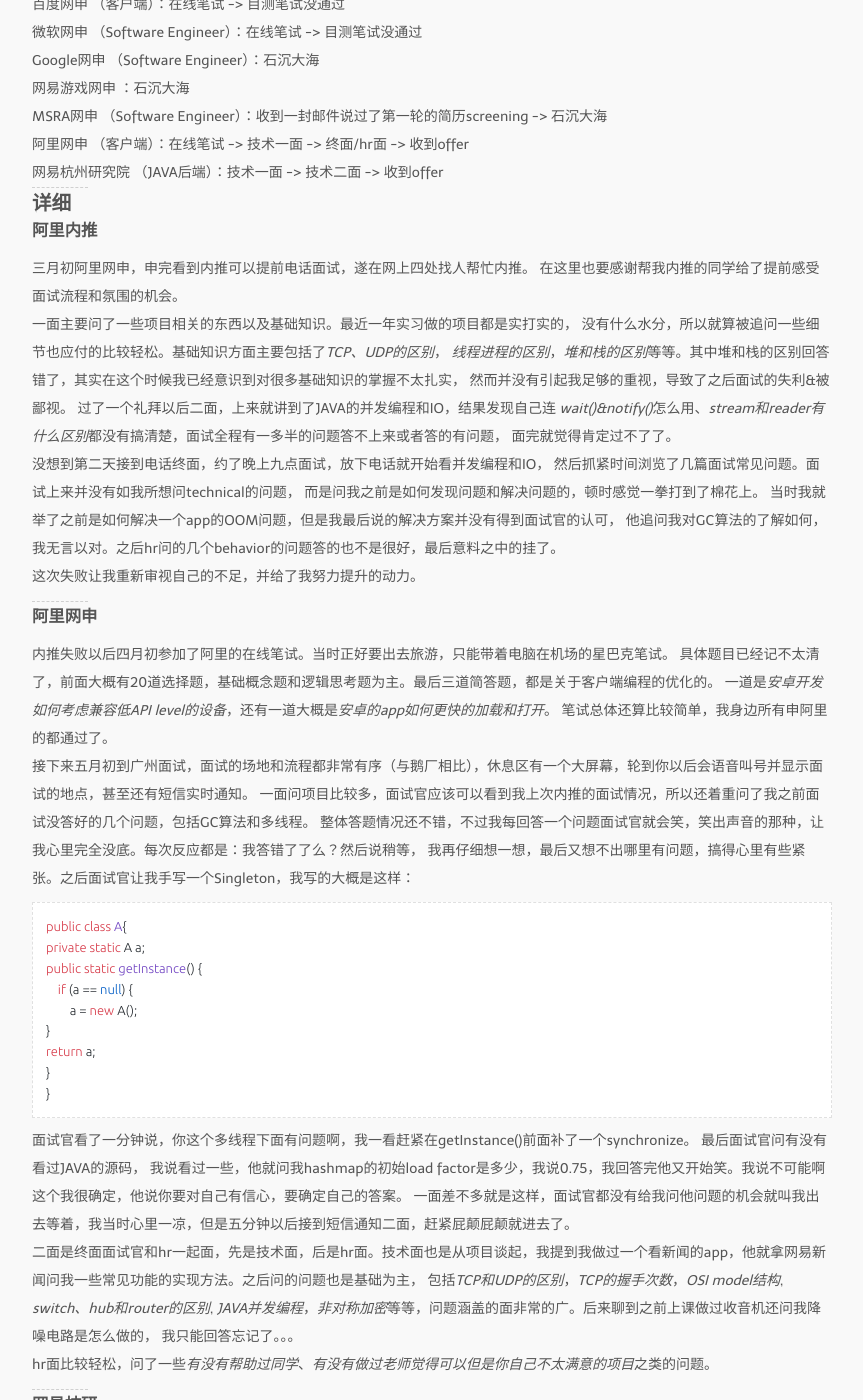
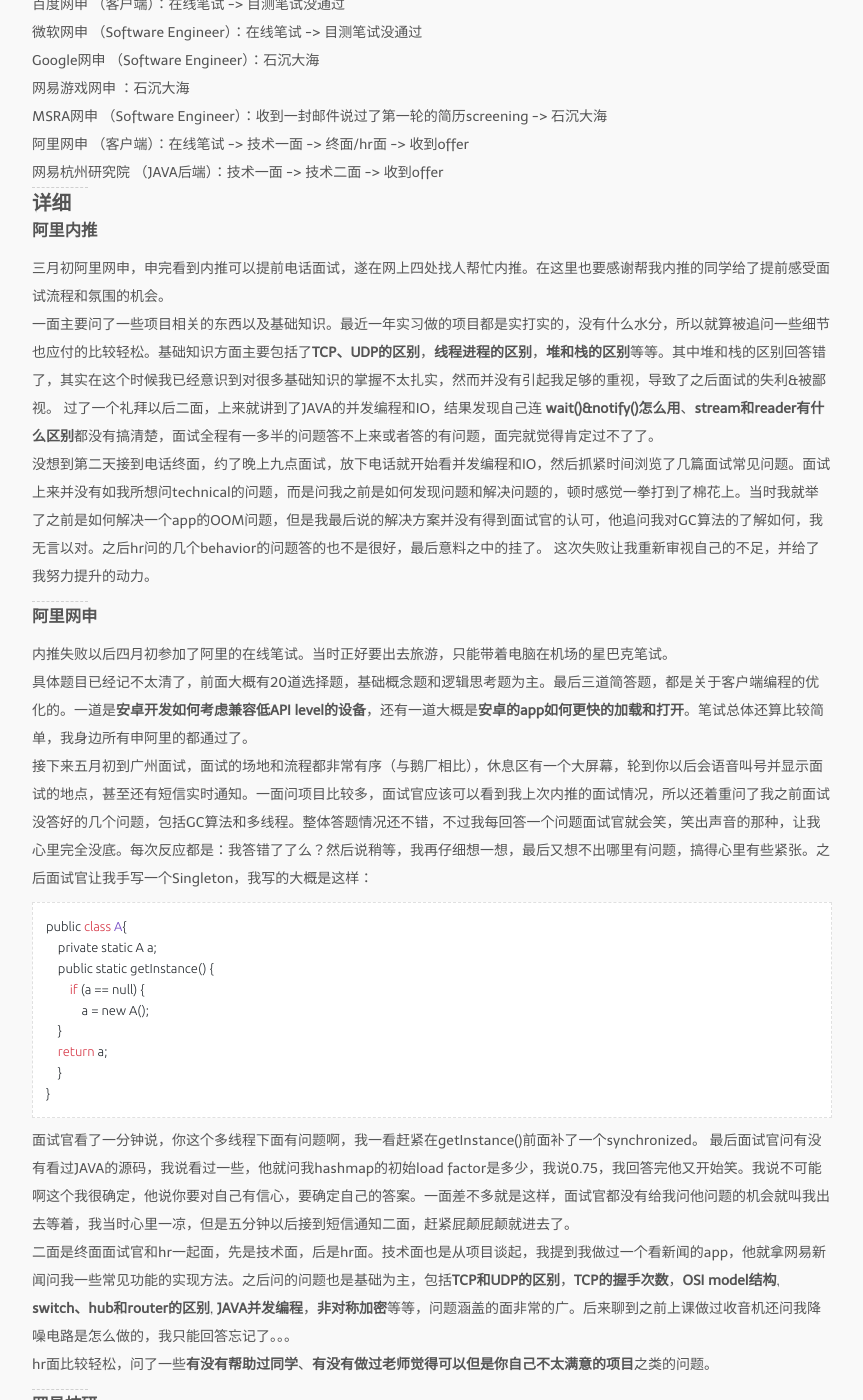
Before and after one commit to grayy921013/grayy921013.github.io, a Jekyll site: the page built from index.markdown, in a window 1280 px wide and 1400 px high, scrolled down 456 px. Shown: the whole window, without its empty margins (208-1071 px from the left). Built offline with Jekyll 4.4.1, drawn with Linux system fonts in a browser that asks for light colours; nearby versions of some CDN libraries; Markdown is read by kramdown in place of the engine named in the settings; a script that is not in the unit is left out; some of the changed text lies outside the part shown.

Commit message:
blog and style update

```diff
--- a/_layouts/post.html
+++ b/_layouts/post.html
@@ -49,7 +49,7 @@ layout: default
   <script type="text/javascript">
       var disqus_shortname = '{{ site.disqus }}';
       var disqus_identifier = '{{ page.guid }}';
-
+	  leave_comment();
       function leave_comment() {
           var dsq = document.createElement('script'); dsq.type = 'text/javascript'; dsq.async = true;
           dsq.src = 'http://' + disqus_shortname + '.disqus.com/embed.js';
--- a/_posts/2015-05-09-interview-review.markdown
+++ b/_posts/2015-05-09-interview-review.markdown
@@ -7,11 +7,7 @@ tags:
   - internship
 ---
 
-最近两个月一直在找暑期实习，一开始觉得最近一年的实习经历能给自己加很多分。
-然而投了很多份简历，有的石沉大海，有的在途中被刷。
-期间对自己产生过质疑，也感到过气馁。然而挫折也有它好的一面，它让我发现并
-直面我的不足，从而不断提升自己。每天下班以后虽然疲惫，但仍然坚持花些许时间读一些
-关于coding的书，刷一两道leetcode。
+最近两个月一直在找暑期实习，一开始觉得最近一年的实习经历能给自己加很多分。然而投了很多份简历，有的石沉大海，有的在途中被刷。期间对自己产生过质疑，也感到过气馁。然而挫折也有它好的一面，它让我发现并直面我的不足，从而不断提升自己。每天下班以后虽然疲惫，但仍然坚持花些许时间读一些关于coding的书，刷一两道leetcode。
 终于在前几天拿到了阿里的offer。在这里简单记录一下这段时间笔试和面试的经历和收获。
 
 ## 概览
@@ -31,34 +27,19 @@ tags:
 
 ## 详细
 ### 阿里内推
-三月初阿里网申，申完看到内推可以提前电话面试，遂在网上四处找人帮忙内推。
-在这里也要感谢帮我内推的同学给了提前感受面试流程和氛围的机会。
-一面主要问了一些项目相关的东西以及基础知识。最近一年实习做的项目都是实打实的，
-没有什么水分，所以就算被追问一些细节也应付的比较轻松。基础知识方面主要包括了*TCP、UDP的区别*，
-*线程进程的区别*，*堆和栈的区别*等等。其中堆和栈的区别回答错了，其实在这个时候我已经意识到对很多基础知识的掌握不太扎实，
-然而并没有引起我足够的重视，导致了之后面试的失利&被鄙视。
+三月初阿里网申，申完看到内推可以提前电话面试，遂在网上四处找人帮忙内推。在这里也要感谢帮我内推的同学给了提前感受面试流程和氛围的机会。
+一面主要问了一些项目相关的东西以及基础知识。最近一年实习做的项目都是实打实的，没有什么水分，所以就算被追问一些细节也应付的比较轻松。基础知识方面主要包括了**TCP、UDP的区别**，**线程进程的区别**，**堆和栈的区别**等等。其中堆和栈的区别回答错了，其实在这个时候我已经意识到对很多基础知识的掌握不太扎实，然而并没有引起我足够的重视，导致了之后面试的失利&被鄙视。
 过了一个礼拜以后二面，上来就讲到了JAVA的并发编程和IO，结果发现自己连
-*wait()&notify()*怎么用、*stream和reader有什么区别*都没有搞清楚，面试全程有一多半的问题答不上来或者答的有问题，
-面完就觉得肯定过不了了。
-没想到第二天接到电话终面，约了晚上九点面试，放下电话就开始看并发编程和IO，
-然后抓紧时间浏览了几篇面试常见问题。面试上来并没有如我所想问technical的问题，
-而是问我之前是如何发现问题和解决问题的，顿时感觉一拳打到了棉花上。
-当时我就举了之前是如何解决一个app的OOM问题，但是我最后说的解决方案并没有得到面试官的认可，
-他追问我对GC算法的了解如何，我无言以对。之后hr问的几个behavior的问题答的也不是很好，最后意料之中的挂了。
-这次失败让我重新审视自己的不足，并给了我努力提升的动力。
+**wait()&notify()怎么用**、**stream和reader有什么区别**都没有搞清楚，面试全程有一多半的问题答不上来或者答的有问题，面完就觉得肯定过不了了。
+没想到第二天接到电话终面，约了晚上九点面试，放下电话就开始看并发编程和IO，然后抓紧时间浏览了几篇面试常见问题。面试上来并没有如我所想问technical的问题，而是问我之前是如何发现问题和解决问题的，顿时感觉一拳打到了棉花上。当时我就举了之前是如何解决一个app的OOM问题，但是我最后说的解决方案并没有得到面试官的认可，他追问我对GC算法的了解如何，我无言以对。之后hr问的几个behavior的问题答的也不是很好，最后意料之中的挂了。  这次失败让我重新审视自己的不足，并给了我努力提升的动力。
 
 ---
 ### 阿里网申
 内推失败以后四月初参加了阿里的在线笔试。当时正好要出去旅游，只能带着电脑在机场的星巴克笔试。
-具体题目已经记不太清了，前面大概有20道选择题，基础概念题和逻辑思考题为主。最后三道简答题，都是关于客户端编程的优化的。
-一道是*安卓开发如何考虑兼容低API level的设备*，还有一道大概是*安卓的app如何更快的加载和打开*。
-笔试总体还算比较简单，我身边所有申阿里的都通过了。
-接下来五月初到广州面试，面试的场地和流程都非常有序（与鹅厂相比），休息区有一个大屏幕，轮到你以后会语音叫号并显示面试的地点，甚至还有短信实时通知。
-一面问项目比较多，面试官应该可以看到我上次内推的面试情况，所以还着重问了我之前面试没答好的几个问题，包括GC算法和多线程。
-整体答题情况还不错，不过我每回答一个问题面试官就会笑，笑出声音的那种，让我心里完全没底。每次反应都是：我答错了了么？然后说稍等，
-我再仔细想一想，最后又想不出哪里有问题，搞得心里有些紧张。之后面试官让我手写一个Singleton，我写的大概是这样：
-
-    public class A{
+具体题目已经记不太清了，前面大概有20道选择题，基础概念题和逻辑思考题为主。最后三道简答题，都是关于客户端编程的优化的。一道是**安卓开发如何考虑兼容低API level的设备**，还有一道大概是**安卓的app如何更快的加载和打开**。笔试总体还算比较简单，我身边所有申阿里的都通过了。
+接下来五月初到广州面试，面试的场地和流程都非常有序（与鹅厂相比），休息区有一个大屏幕，轮到你以后会语音叫号并显示面试的地点，甚至还有短信实时通知。一面问项目比较多，面试官应该可以看到我上次内推的面试情况，所以还着重问了我之前面试没答好的几个问题，包括GC算法和多线程。整体答题情况还不错，不过我每回答一个问题面试官就会笑，笑出声音的那种，让我心里完全没底。每次反应都是：我答错了了么？然后说稍等，我再仔细想一想，最后又想不出哪里有问题，搞得心里有些紧张。之后面试官让我手写一个Singleton，我写的大概是这样：
+{% highlight python %}
+public class A{
     private static A a;
     public static getInstance() {
         if (a == null) {
@@ -66,26 +47,18 @@ tags:
     }
     return a;
     }
-    }
-
-面试官看了一分钟说，你这个多线程下面有问题啊，我一看赶紧在getInstance()前面补了一个synchronize。 最后面试官问有没有看过JAVA的源码，
-我说看过一些，他就问我hashmap的初始load factor是多少，我说0.75，我回答完他又开始笑。我说不可能啊这个我很确定，他说你要对自己有信心，要确定自己的答案。
-一面差不多就是这样，面试官都没有给我问他问题的机会就叫我出去等着，我当时心里一凉，但是五分钟以后接到短信通知二面，赶紧屁颠屁颠就进去了。
-二面是终面面试官和hr一起面，先是技术面，后是hr面。技术面也是从项目谈起，我提到我做过一个看新闻的app，他就拿网易新闻问我一些常见功能的实现方法。之后问的问题也是基础为主，
-包括*TCP和UDP的区别*，*TCP的握手次数*，*OSI model结构*, *switch、hub和router的区别*, *JAVA并发编程*，*非对称加密*等等，问题涵盖的面非常的广。后来聊到之前上课做过收音机还问我降噪电路是怎么做的，
-我只能回答忘记了。。。
-hr面比较轻松，问了一些*有没有帮助过同学*、*有没有做过老师觉得可以但是你自己不太满意的项目*之类的问题。
+}
+{% endhighlight %}
+面试官看了一分钟说，你这个多线程下面有问题啊，我一看赶紧在getInstance()前面补了一个synchronized。 最后面试官问有没有看过JAVA的源码，我说看过一些，他就问我hashmap的初始load factor是多少，我说0.75，我回答完他又开始笑。我说不可能啊这个我很确定，他说你要对自己有信心，要确定自己的答案。一面差不多就是这样，面试官都没有给我问他问题的机会就叫我出去等着，我当时心里一凉，但是五分钟以后接到短信通知二面，赶紧屁颠屁颠就进去了。
+二面是终面面试官和hr一起面，先是技术面，后是hr面。技术面也是从项目谈起，我提到我做过一个看新闻的app，他就拿网易新闻问我一些常见功能的实现方法。之后问的问题也是基础为主，包括**TCP和UDP的区别**，**TCP的握手次数**，**OSI model结构**, **switch、hub和router的区别**, **JAVA并发编程**，**非对称加密**等等，问题涵盖的面非常的广。后来聊到之前上课做过收音机还问我降噪电路是怎么做的，我只能回答忘记了。。。
+hr面比较轻松，问了一些**有没有帮助过同学**、**有没有做过老师觉得可以但是你自己不太满意的项目**之类的问题。
 
 ---
 ### 网易杭研
 今天刚刚接到hr的电话说通过了面试，但是我已经接了阿里的offer，只能和hr说不好意思。
 网易申的职位不是客户端，所以相关的经验会少很多，不过还好仍然是JAVA。为了准备一面周末特地找了本书突击了servelet的基本原理。
-一面最主要问得是TCP的基本概念，问得比较细，闻到了congestion control和flow control，涉及了slow start、sliding window等等很多基础概念
-（面试的时候基本上是边说边想，学基础protocol已经过了挺久的了有些都忘的差不多了）。之后问了JAVA的并发编程主要有哪些做法，
-我说有可重入锁、wait&notify、concurrent collection的库以及executor service。然后他问在IO主导的情况下，线程池的数量应该设置的比实际核心数多还是少，
-这里我回答错了，答案应该是多，因为IO主导的程序大多数的线程会block在IO操作上，所以将pool开的大一些可以让performance更好。最后问了一下servelet的原理以及nio的使用。
-一个多星期以后接到电话二面。二面持续了一个小时以上，基本上都在谈项目，面试官非常喜欢在小地方问问题，从PHP问到Android再问到JAVA基础，基本上都是在我对项目描述的基础上提出新的问题让我解决，
-或者是问我当初为什么要这样设计。
+一面最主要问得是TCP的基本概念，问得比较细，问到了congestion control和flow control，涉及了slow start、sliding window等等很多基础概念（面试的时候基本上是边说边想，学基础protocol已经过了挺久的了有些都忘的差不多了）。之后问了JAVA的并发编程主要有哪些做法，我说有可重入锁、wait&notify、concurrent collection的库以及executor service。然后他问在IO主导的情况下，线程池的数量应该设置的比实际核心数多还是少，这里我回答错了，答案应该是多，因为IO主导的程序大多数的线程会block在IO操作上，所以将pool开的大一些可以让performance更好。最后问了一下servelet的原理以及nio的使用。
+一个多星期以后接到电话二面。二面持续了一个小时以上，基本上都在谈项目，面试官非常喜欢在小地方问问题，从PHP问到Android再问到JAVA基础，基本上都是在我对项目描述的基础上提出新的问题让我解决，或者是问我当初为什么要这样设计。
 
 ---
 ##总结
--- a/index.markdown
+++ b/index.markdown
@@ -20,21 +20,6 @@ layout: default
       {% endfor %}
     </span>
     {% endif %}
-    <!-- BEGIN this would not work on any other domain -->
-    <span
-      class           = 'like-wrapper'
-      like-shortname  = '{{ site.disqus }}'
-      like-identifier = '{{ post.guid }}'
-      like-name       = '{{ post.title }}'
-      like-link       = '{{ site.atom-baseurl }}{{ page.url }}'
-      like-btn        = '&#xf087;'
-    ></span>
-    <script type="text/javascript">
-      var l = document.createElement('script'); l.type = 'text/javascript'; l.async = true;
-      l.src = 'http://www.like-btn.com/javascript/widget.js';
-      (document.getElementsByTagName('head')[0] || document.getElementsByTagName('body')[0]).appendChild(l);
-    </script>
-    <!-- END this would not work on any other domain -->
     </section>
     <section class="post">
     {{ post.content }}
```
Also changed, not shown: about.markdown (+5 -3 lines), the-greats-on-mac.markdown (deleted, +0 -51 lines).
